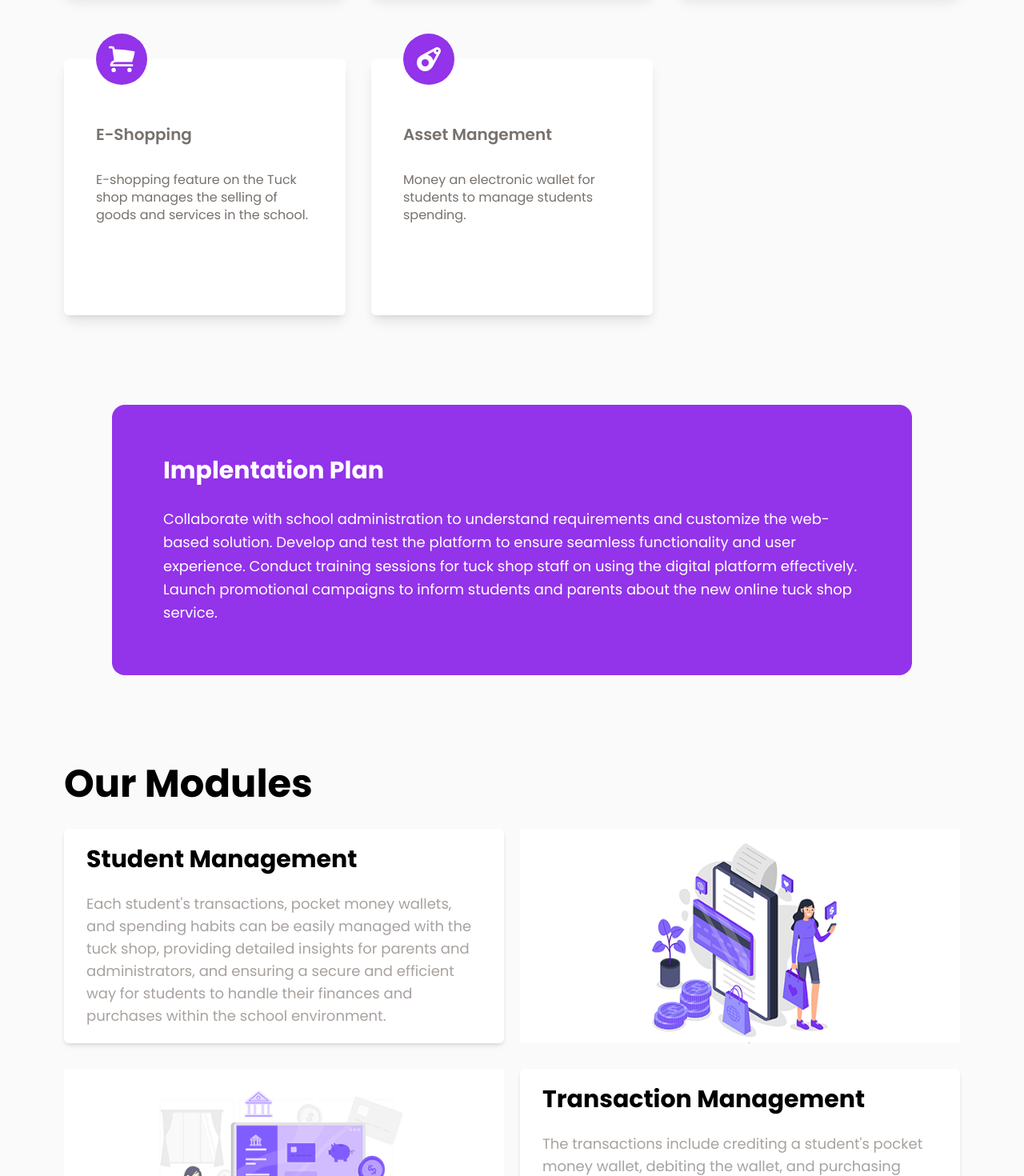
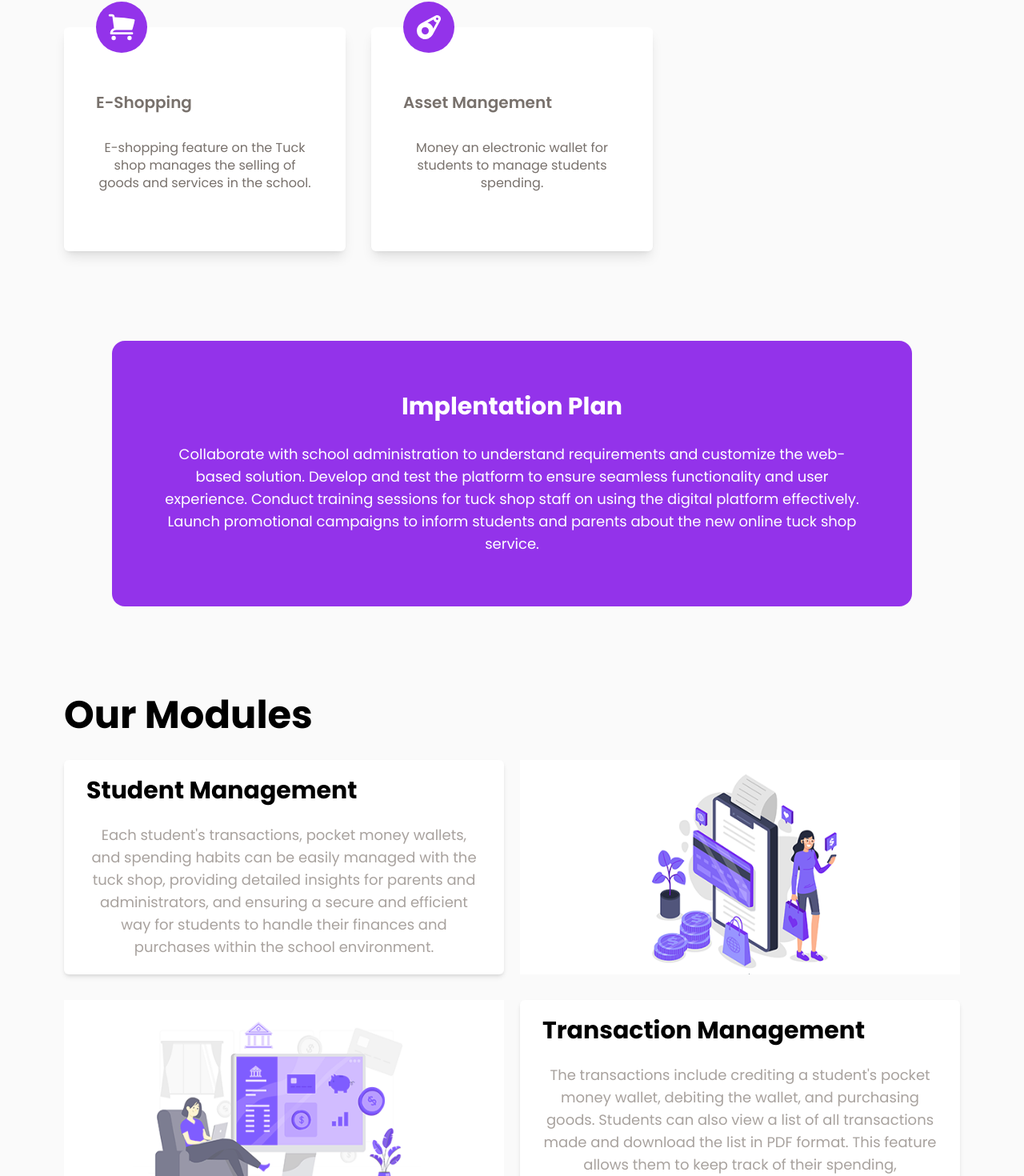
Before and after one commit to FemiBaller/tuckshop, a Next.js app: page / in a window 1280 px wide. Shown: the part 1238-2708 px from the top of the page at 80% size. Built offline with nearby package versions, Linux system fonts and the light colour scheme.

Commit message:
created the appointment button

```diff
--- a/app/Components/Footer.jsx
+++ b/app/Components/Footer.jsx
@@ -24,7 +24,7 @@ const Footer = () => {
             <div className="flex items-center gap-5">
               <MdEmail />
               <a href="mailto:info@Tolteminternational">
-                <p>Email: info@toltemtech.ng</p>
+                <p>Email: info@toltemtech.com.ng</p>
               </a>
             </div>
             <div className="flex items-center gap-5">
--- a/app/Components/Hero.jsx
+++ b/app/Components/Hero.jsx
@@ -1,11 +1,31 @@
 "use client"
 
-import React from "react";
+import React, { useEffect, useRef } from "react";
 import HeroImage from '@/public/assets/hero.jpg';
+import { useCalendar } from "../contexts/BookAppointment";
 
 function Hero() {
 
-  console.log(HeroImage.src)
+  const {isAppointment, setAppointment, handleBookAppointment} = useCalendar();
+
+  const containerRef = useRef(null);
+
+    useEffect(() => {
+      const menuOutsideClick = (e) => {
+        if (!containerRef.current.contains(e.target)) {
+          setAppointment(false);
+        }
+        else {
+          setAppointment(true);
+        }
+      }
+
+      document.addEventListener('mousedown', menuOutsideClick);
+
+      return () => {
+        document.removeEventListener('mousedown', menuOutsideClick);
+      }
+    }, []);
 
   return (
     <section
@@ -14,7 +34,7 @@ function Hero() {
       style={{backgroundImage:`url(${HeroImage.src})`, backgroundRepeat: 'no-repeat', backgroundPosition: 'center', backgroundSize: "cover"}}
 
       >
-      <div className="w-full h-full flex items-center justify-center flex-col bg-[#00000055] px-3 sm:px-8 lg:px-24">
+      <div className="w-full h-full flex items-center justify-center flex-col bg-[#0000008c] px-3 sm:px-8 lg:px-24">
         <h2 className="font-bold text-3xl sm:text-6xl text-white text-center w-full leading-tight capitalize">
           Transform <span className="text-white">school snack </span>
           times with our <span className="text-white">Tuck Shop App</span>
@@ -25,12 +45,25 @@ function Hero() {
         </p>
 
         <div className="flex justify-center gap-5">
-          <button className="bg-purple-600 py-3 px-6 rounded-md text-lg text-white font-medium hover:bg-purple-700 hover:shadow-lg transition duration-300 ease-in-out">
+          <button className="bg-purple-600 py-3 px-6 rounded-md text-lg text-white font-medium hover:bg-purple-700 hover:shadow-lg transition duration-300 ease-in-out" onClick={handleBookAppointment}>
             Book Appointment
           </button>
         </div>
 
       </div>
+
+
+      <div className={`w-full h-screen fixed left-0 bottom-0 top-0 bg-[#000000a4] flex items-center justify-center ${isAppointment ? 'scale-1' : 'scale-0'} transition-transform ease duration-500`}>
+        <div ref={containerRef} className="w-[1000px] max-w-[95%] h-[75%] bg-white overflow-hidden mt-[5.5rem] rounded-lg">
+          <iframe
+            src="https://calendar.google.com/calendar/appointments/schedules/AcZssZ0HNNygeKSFHyjKsryn4txV0KSyquw5Ckizi--R_Vjty7X78J1FNUa8yODRRf7-TNTGdg1qFEEo?gv=true"
+            style={{ border: 0, width: "100%", height: "100%" }}
+            frameborder="0"
+          />
+        </div>
+      </div>
+
+
     </section>
   );
 }
--- a/app/Components/Implementation.jsx
+++ b/app/Components/Implementation.jsx
@@ -4,8 +4,8 @@ const Implentation = () => {
   return (
     <section className='flex justify-center mt-28 px-5 sm:px-20'>
       <div className='bg-purple-600 w-[1000px] max-w-full rounded-2xl text-white center-text px-5 sm:px-16 py-8 sm:py-16'>
-        <h3 className='font-bold center-text text-xl sm:text-3xl mb-7'>Implentation Plan</h3>
-        <p className='leading-relaxed text-lg font-normal'>
+        <h3 className='font-bold center-text text-xl sm:text-3xl mb-7 text-center'>Implentation Plan</h3>
+        <p className='leading-relaxed text-sm sm:text-lg font-normal text-center'>
           Collaborate with school administration to understand requirements and customize the web-based solution. Develop and test the platform to ensure seamless functionality and user experience. Conduct training sessions for tuck shop staff on using the digital platform effectively. Launch promotional campaigns to inform students and parents about the new online tuck shop service.
         </p>
       </div>
--- a/app/Components/Modules.jsx
+++ b/app/Components/Modules.jsx
@@ -43,7 +43,7 @@ export const OurModules = () => {
                 <h4 className="font-bold text-lg sm:text-3xl text-black mb-6">
                   {module.title}
                 </h4>
-                <p className="font-normal text-base sm:text-lg text-stone-400 leading-normal">
+                <p className="font-normal text-base sm:text-lg text-stone-400 leading-normal text-center">
                   {module.content}
                 </p>
               </div>
--- a/app/Components/Navbar.jsx
+++ b/app/Components/Navbar.jsx
@@ -2,9 +2,11 @@
 import Link from "next/link";
 import React, { useState, useEffect } from "react";
 import { MdOutlineMenu, MdClose } from "react-icons/md";
+import { useCalendar } from "../contexts/BookAppointment";
 
 const Navbar = () => {
   const [menu, setMenu] = useState(false);
+  const {handleBookAppointment} = useCalendar();
 
   const toggleMenu = () => {
     setMenu(!menu);
@@ -61,7 +63,7 @@ const Navbar = () => {
               <MdOutlineMenu className="h-8 w-8 text-gray-700" />
             )}
           </div>
-          <button className="hidden lg:block bg-purple-600 py-3 px-6 rounded-md text-lg text-white font-medium hover:bg-purple-700 hover:shadow-lg transition duration-300 ease-in-out">
+          <button className="hidden lg:block bg-purple-600 py-3 px-6 rounded-md text-lg text-white font-medium hover:bg-purple-700 hover:shadow-lg transition duration-300 ease-in-out" onClick={handleBookAppointment}>
             Book Appointment
           </button>
         </div>
@@ -95,7 +97,7 @@ const Navbar = () => {
           </a>
           <button
             className="bg-purple-600 py-3 px-6 rounded-md text-lg text-white font-medium hover:bg-purple-700 hover:shadow-lg transition duration-300 ease-in-out"
-            onClick={toggleMenu}
+            onClick={handleBookAppointment}
           >
             Book Appointment
           </button>
--- a/app/Components/Solutions.jsx
+++ b/app/Components/Solutions.jsx
@@ -43,7 +43,7 @@ const Solutions = () => {
       {Card.map((card) => (
         <>
           {card.id === 1 ? (
-            <div key={card.id} className="bg-purple-600 h-[320px] rounded-md shadow-lg flex items-center justify-center px-5">
+            <div key={card.id} className="bg-purple-600 h-[280px] rounded-md shadow-lg flex items-center justify-center px-5">
               <p className="text-white font-bold text-xl sm:text-4xl leading-tight text-center">
                 Check out our features!
               </p>
@@ -51,14 +51,14 @@ const Solutions = () => {
           ) : (
             <div
               key={card.id}
-              className="bg-white h-[320px] rounded-md shadow-lg text-stone-500 px-10 hover:translate-y-[-1.2rem] hover:shadow-xl transition-[transform] ease duration-300"
+              className="bg-white h-[280px] rounded-md shadow-lg text-stone-500 px-10 hover:translate-y-[-1.2rem] hover:shadow-xl transition-[transform] ease duration-300"
             >
               <div className="bg-purple-600  w-16 h-16 rounded-full flex items-center justify-center mt-[-2rem]">
                 <p className="text-4xl text-white"> {card.icon}</p>
               </div>
               <div className="mt-12">
                 <p className="text-xl font-semibold mb-[2rem]">{card.title}</p>
-                <p className="my-5 leading-snug font-normal">{card.text}</p>
+                <p className="my-5 leading-snug font-normal text-center">{card.text}</p>
               </div>
             </div>
           )}
--- /dev/null
+++ b/app/contexts/BookAppointment.jsx
@@ -0,0 +1,28 @@
+"use client"
+import { createContext, useContext, useState } from "react"
+
+const Context = createContext()
+
+const BookAppointment = ({children}) => {
+
+    const [isAppointment, setAppointment] = useState(false);
+
+    const handleBookAppointment = () => {
+        setAppointment(true)
+      }
+
+    return(
+        <Context.Provider value={{
+            isAppointment,
+            setAppointment,
+            handleBookAppointment
+        }}>
+            {children}
+        </Context.Provider>
+    )
+}
+
+
+export default BookAppointment;
+
+export const useCalendar = () => useContext(Context);
--- a/app/globals.css
+++ b/app/globals.css
@@ -1,6 +1,12 @@
 @tailwind base;
 @tailwind components;
 @tailwind utilities;
+
 html {
-    scroll-behavior: smooth;
-  }
+  scroll-behavior: smooth;
+}
+
+
+button{
+  outline: none;
+}
--- a/app/layout.js
+++ b/app/layout.js
@@ -2,6 +2,7 @@ import { Poppins } from "next/font/google";
 import "./globals.css";
 import Navbar from "@/app/Components/Navbar";
 import Footer from "@/app/Components/Footer";
+import BookAppointment from "./contexts/BookAppointment";
 
 const poppins = Poppins({
   subsets: ["latin"],
@@ -17,11 +18,13 @@ export default function RootLayout({ children }) {
   return (
     <html lang="en">
       <body className={poppins.className} >
-        <div className="bg-neutral-50 w-full overflow-hidden">
-          <Navbar />
-          <main>{children}</main>
-          <Footer />
-        </div>
+        <BookAppointment>
+          <div className="bg-neutral-50 w-full overflow-hidden">
+            <Navbar />
+            <main>{children}</main>
+            <Footer />
+          </div>
+        </BookAppointment>
       </body>
     </html>
   );
```
